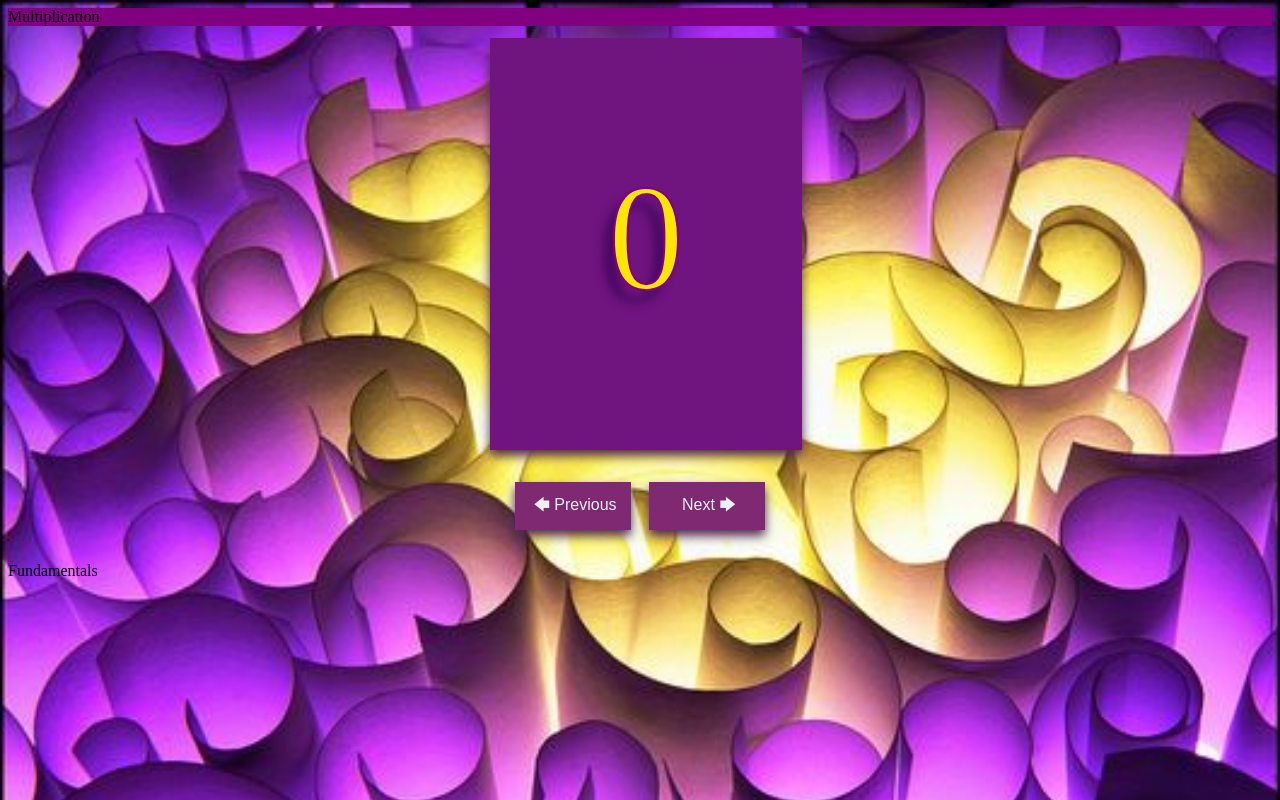
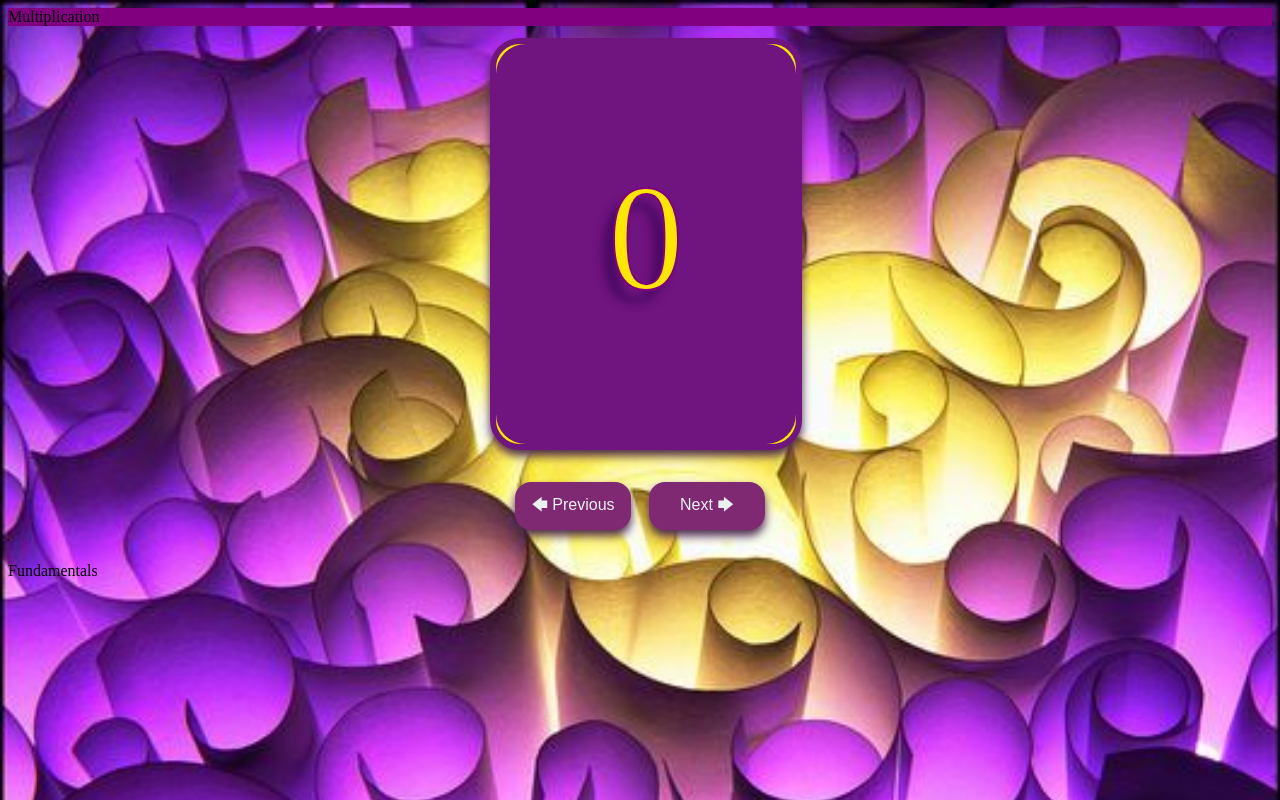
Before and after one commit to unboundedimages/flashcards, a website: page index.html in a window 1280 px wide. Drawn offline with Linux system fonts and the light colour scheme.

Commit message:
rounded out edges of card and buttons

```diff
--- a/cards.css
+++ b/cards.css
@@ -31,6 +31,12 @@ header {
 	transition: all 0.4s ease-in-out;
 	background-color: rgb(255, 229, 3);
 	box-shadow: 0px 6px 10px #4f2c50;
+	border-radius: 30px;
+}
+
+.card:focus {
+	outline-color: yellow;
+	outline-width: 7px;
 }
 
 .card:hover {
@@ -82,6 +88,7 @@ hr {
 	background-color: rgb(112, 20, 127);
 	/*background-size: 400px;*/
 	/*background-repeat:no-repeat; */
+	border-radius: 30px;
 }
 
 #product {
@@ -197,6 +204,8 @@ nav {
 	width:250px;
 	margin: auto;
 	padding: 32px;
+	/*border-radius:15px;*/
+	border-radius: 5px
 }
 
 button {
@@ -210,7 +219,8 @@ button {
 	outline-color: rgb(67, 22, 61);
 	box-shadow: 0px 6px 10px #4f2c50;
 	background: #7e2972;
-	padding-left: 10px
+	/*padding-left: 10px;*/
+	border-radius: 16px
 }
 
 button:active {
@@ -218,17 +228,22 @@ button:active {
 	position:relative;
 	top:3px;
 	/*box-shadow: 0px 0px #2c3e50;*/
-	background: #ffe503;
+	background: #4c1943;
 	color: #7e2972;
+	border-radius: 16px
 }
 
 button:focus {
 	/*background-color: #FFC002;*/
+	outline-color: yellow;
+	outline-width: 17px;
+
 }
 
 button:hover {
 	background-color: #ffe503;
 	color: #4a1943;
+	border-radius: 16px
 }
 
 
```
